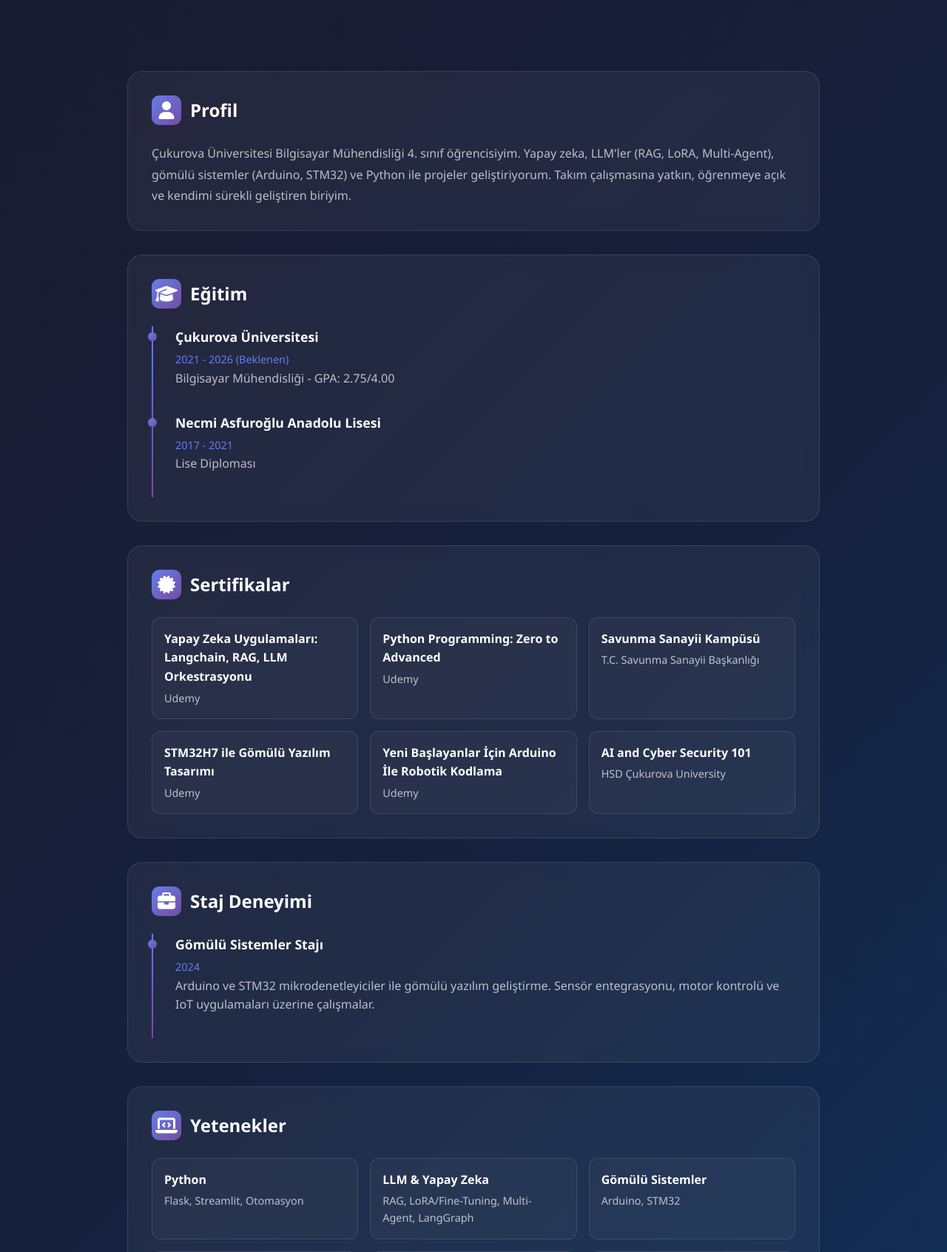
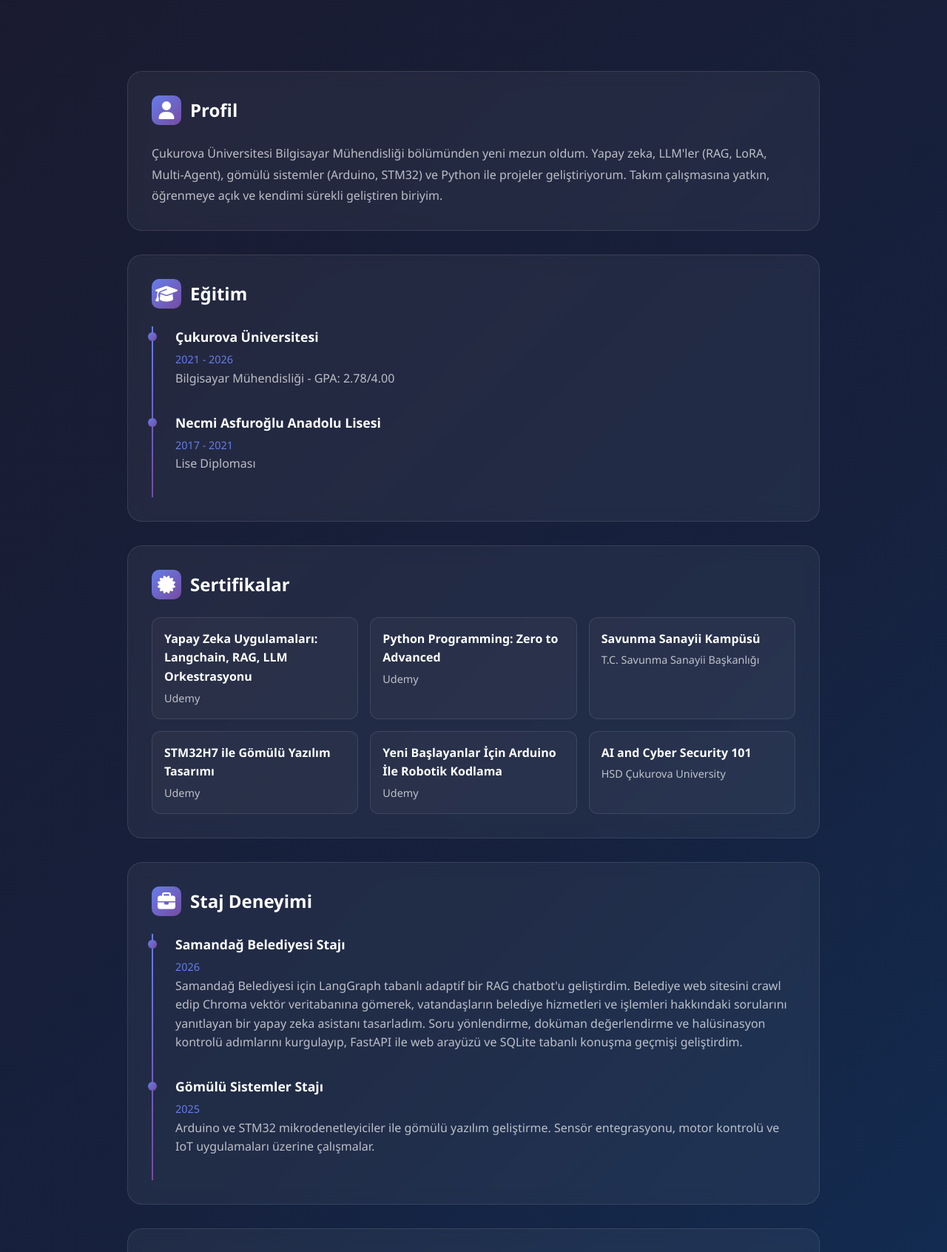
Before and after one commit to Seymentemizkan/portfolyo-site, a Flask app: page /hakkimda in a window 1280 px wide. Shown: the part 205-1897 px from the top of the page at 74% size. Run offline with Flask 3, Linux system fonts and the light colour scheme.

Commit message:
Update about and index: new graduate status and Samandag internship
- Profil ve hero: "Öğrenci" -> "Yeni Mezun"
- Staj Deneyimi: Samandağ Belediyesi Stajı (2026, belediye RAG chatbot) eklendi

```diff
--- a/InternetSitem/templates/about.html
+++ b/InternetSitem/templates/about.html
@@ -15,7 +15,7 @@
             Profil
         </h2>
         <p style="color: var(--text-secondary); line-height: 1.8;">
-            Çukurova Üniversitesi Bilgisayar Mühendisliği 4. sınıf öğrencisiyim.
+            Çukurova Üniversitesi Bilgisayar Mühendisliği bölümünden yeni mezun oldum.
             Yapay zeka, LLM'ler (RAG, LoRA, Multi-Agent), gömülü sistemler (Arduino, STM32)
             ve Python ile projeler geliştiriyorum. Takım çalışmasına yatkın, öğrenmeye açık
             ve kendimi sürekli geliştiren biriyim.
@@ -31,8 +31,8 @@
         <div class="timeline">
             <div class="timeline-item">
                 <h3>Çukurova Üniversitesi</h3>
-                <span class="date">2021 - 2026 (Beklenen)</span>
-                <p>Bilgisayar Mühendisliği - GPA: 2.75/4.00</p>
+                <span class="date">2021 - 2026 </span>
+                <p>Bilgisayar Mühendisliği - GPA: 2.78/4.00</p>
             </div>
             <div class="timeline-item">
                 <h3>Necmi Asfuroğlu Anadolu Lisesi</h3>
@@ -84,8 +84,19 @@
         </h2>
         <div class="timeline">
             <div class="timeline-item">
+                <h3>Samandağ Belediyesi Stajı</h3>
+                <span class="date">2026</span>
+                <p>
+                    Samandağ Belediyesi için LangGraph tabanlı adaptif bir RAG chatbot'u geliştirdim.
+                    Belediye web sitesini crawl edip Chroma vektör veritabanına gömerek, vatandaşların
+                    belediye hizmetleri ve işlemleri hakkındaki sorularını yanıtlayan bir yapay zeka
+                    asistanı tasarladım. Soru yönlendirme, doküman değerlendirme ve halüsinasyon kontrolü
+                    adımlarını kurgulayıp, FastAPI ile web arayüzü ve SQLite tabanlı konuşma geçmişi geliştirdim.
+                </p>
+            </div>
+            <div class="timeline-item">
                 <h3>Gömülü Sistemler Stajı</h3>
-                <span class="date">2024</span>
+                <span class="date">2025</span>
                 <p>
                     Arduino ve STM32 mikrodenetleyiciler ile gömülü yazılım geliştirme.
                     Sensör entegrasyonu, motor kontrolü ve IoT uygulamaları üzerine çalışmalar.
--- a/InternetSitem/templates/index.html
+++ b/InternetSitem/templates/index.html
@@ -7,7 +7,7 @@
 <section class="hero">
     <div class="hero-content">
         <h1>Merhaba, Ben SEYMEN 👋</h1>
-        <p class="subtitle">Yazılım Geliştirici & Öğrenci</p>
+        <p class="subtitle">Yazılım Geliştirici & Yeni Mezun</p>
         <p class="description">
             Yazılım dünyasına tutkuyla bağlı bir geliştiriciyim.
             Python teknolojileri ve modern araçlarla projeler geliştiriyorum.
```
